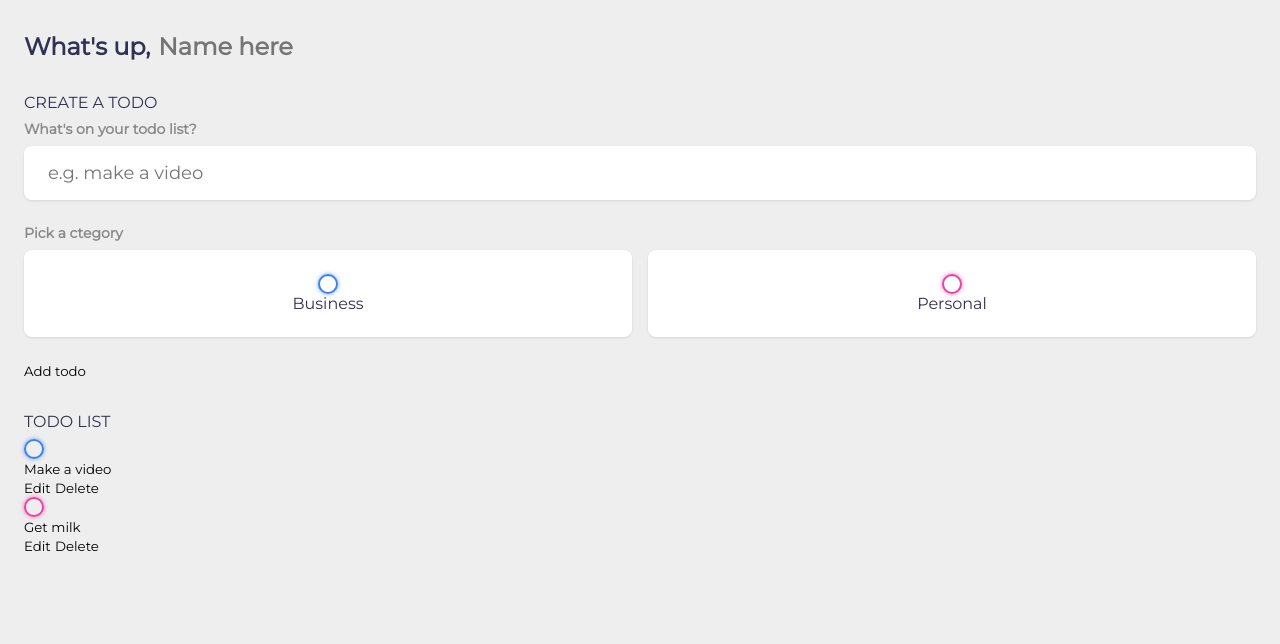
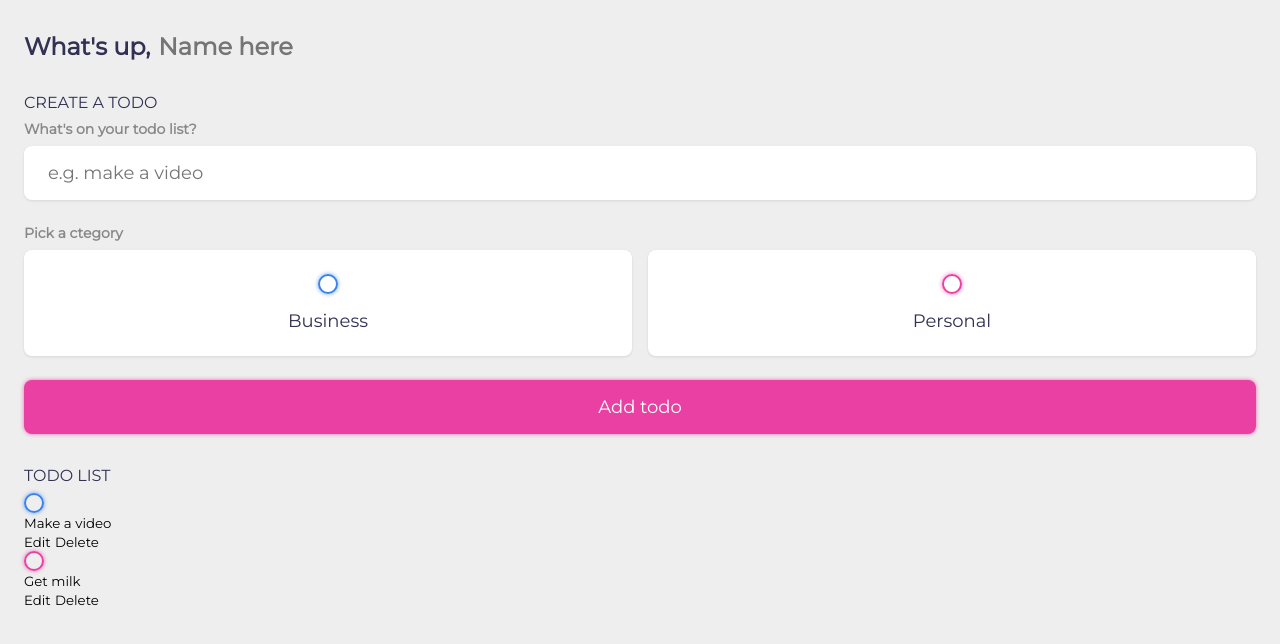
Before and after one commit to Douzandeh/Todo-List-2022-with-LoacalStorage, a plain HTML site: page index.html in a window 1280 px wide. Drawn offline with Linux system fonts and the light colour scheme.

Commit message:
Added Create Todo and Options Style

```diff
--- a/main.css
+++ b/main.css
@@ -28,50 +28,50 @@ button {
   cursor: initial;
 }
 
-body{
+body {
   background: var(--light);
   color: var(--dark);
 }
 
-section{
+section {
   margin-top: 2rem;
   margin-bottom: 2rem;
   padding-left: 1.5rem;
   padding-right: 1.5rem;
 }
 
-h3{
+h3 {
   color: var(--dark);
   font-size: 1rem;
   font-weight: 400;
   margin-bottom: 0.5rem;
 }
 
-h4{
+h4 {
   color: var(--grey);
   font-size: 0.875rem;
   font-weight: 700;
   margin-bottom: 0.5rem;
 }
 
-.greeting .title{
+.greeting .title {
   display: flex;
 }
 
-.greeting .title input{
+.greeting .title input {
   margin-left: 0.5rem;
   flex: 1 1 0%;
   min-width: 0;
 }
 
 .greeting .title,
-.greeting .title input{
+.greeting .title input {
   color: var(--dark);
   font-size: 1.5rem;
   font-weight: 700;
 }
 
-.create-todo input[type="text"]{
+.create-todo input[type="text"] {
   display: block;
   width: 100%;
   font-size: 1.125rem;
@@ -90,7 +90,7 @@ h4{
   margin-bottom: 1.5rem;
 }
 
-.create-todo .options label{
+.create-todo .options label {
   display: flex;
   flex-direction: column;
   align-items: center;
@@ -107,7 +107,7 @@ input[type="checkbox"] {
   display: none;
 }
 
-.bubble{
+.bubble {
   display: flex;
   align-items: center;
   justify-content: center;
@@ -118,13 +118,12 @@ input[type="checkbox"] {
   box-shadow: var(--business-glow);
 }
 
-.bubble.personal{
+.bubble.personal {
   border-color: var(--personal);
   box-shadow: var(--personal-glow);
 }
 
-
-.bubble::after{
+.bubble::after {
   content: "";
   display: block;
   opacity: 0;
@@ -136,13 +135,36 @@ input[type="checkbox"] {
   transition: 0.2s ease-in-out;
 }
 
-.bubble.personal::after{
+.bubble.personal::after {
   background-color: var(--personal);
   box-shadow: var(--personal-glow);
 }
 
-input:checked ~ .bubble::after{
+input:checked ~ .bubble::after {
   width: 10px;
   height: 10px;
   opacity: 1;
 }
+
+.create-todo .options label div {
+  color: var(--dark);
+  font-size: 1.125rem;
+  margin-top: 1rem;
+}
+
+.create-todo input[type="submit"] {
+  display: block;
+  width: 100%;
+  font-size: 1.125rem;
+  padding: 1rem 1.5rem;
+  color: #fff;
+  background-color: var(--primary);
+  border-radius: 0.5rem;
+  box-shadow: var(--personal-glow);
+  cursor: pointer;
+  transition: 0.2s ease-in-out;
+}
+
+.create-todo input[type="submit"]:hover {
+  opacity: 0.75;
+}
```
Lines whose indentation alone changed are shown as unchanged.
